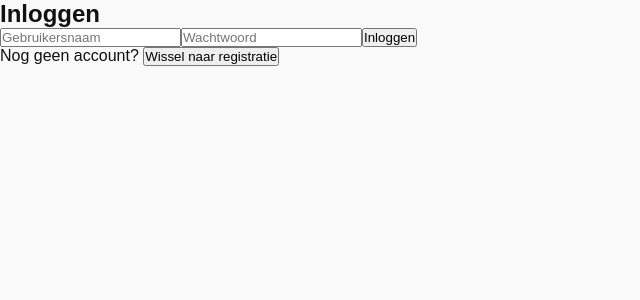
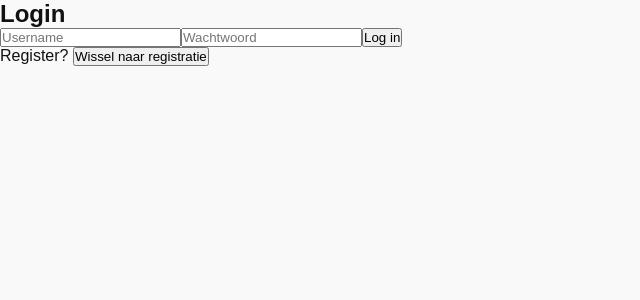
Before and after one commit to DDE-64-bit/AI-chat-site, a React (Vite) app in the folder src/frontend/: page / in a window 1280 px wide. Shown: the top 300 px of the page, without its empty margins (0-640 px from the left). Built offline with nearby package versions, Linux system fonts and the light colour scheme.

Commit message:
added room

```diff
--- a/src/frontend/src/AuthForm.jsx
+++ b/src/frontend/src/AuthForm.jsx
@@ -32,26 +32,26 @@ function AuthForm({ onLogin }) {
         localStorage.setItem("access", data.access);
         onLogin({ username });
       } else {
-        alert("Account aangemaakt. Je kunt nu inloggen.");
+        // alert("Account created.");
         setMode("login");
       }
     } else {
-      alert(data.error || "Er ging iets mis");
+      alert(data.error || "Something went wrong, please try again.");
     }
   };
 
   return (
     <div className="auth-form">
-      <h2>{mode === 'login' ? 'Inloggen' : 'Registreren'}</h2>
+      <h2>{mode === 'login' ? 'Login' : 'Register'}</h2>
       <form onSubmit={handleSubmit}>
         <input
-          placeholder="Gebruikersnaam"
+          placeholder="Username"
           value={username}
           onChange={(e) => setUsername(e.target.value)}
         />
         {mode === 'register' && (
           <input
-            placeholder="E-mailadres"
+            placeholder="Mail address"
             type="email"
             value={email}
             onChange={(e) => setEmail(e.target.value)}
@@ -63,10 +63,10 @@ function AuthForm({ onLogin }) {
           value={password}
           onChange={(e) => setPassword(e.target.value)}
         />
-        <button type="submit">{mode === 'login' ? 'Inloggen' : 'Registreren'}</button>
+        <button type="submit">{mode === 'login' ? 'Log in' : 'Register'}</button>
       </form>
       <p>
-        {mode === 'login' ? 'Nog geen account?' : 'Al een account?'}{" "}
+        {mode === 'login' ? 'Register?' : 'Log in?'}{" "}
         <button onClick={() => setMode(mode === 'login' ? 'register' : 'login')}>
           Wissel naar {mode === 'login' ? 'registratie' : 'inloggen'}
         </button>
--- a/src/frontend/src/ChatRoomWrapper.jsx
+++ b/src/frontend/src/ChatRoomWrapper.jsx
@@ -3,9 +3,9 @@ import Chat from './Chat';
 
 function ChatRoomWrapper({ user }) {
   const [activeRoom, setActiveRoom] = useState(null);
-  const rooms = ['general', 'tech', 'international', 'design'];
+  //const rooms = ['general', 'tech', 'international', 'design'];
 
-  // const rooms = ['general', 'international', 'interesting', 'off-topic']
+  const rooms = ['General', 'International', 'Interesting', 'Tech', 'News & Trends', 'Meet New People', 'Off-Topic', 'Creative Space', 'Support & Advice', 'School & Study', "Advise"]
 
   return (
     <div className="chat-container">
@@ -29,7 +29,7 @@ function ChatRoomWrapper({ user }) {
         {activeRoom ? (
           <Chat user={user} roomName={activeRoom} />
         ) : (
-          <div className="empty-room">Select a room to begin</div>
+          <div className="empty-room">Select a room to start</div>
         )}
       </main>
     </div>
```
